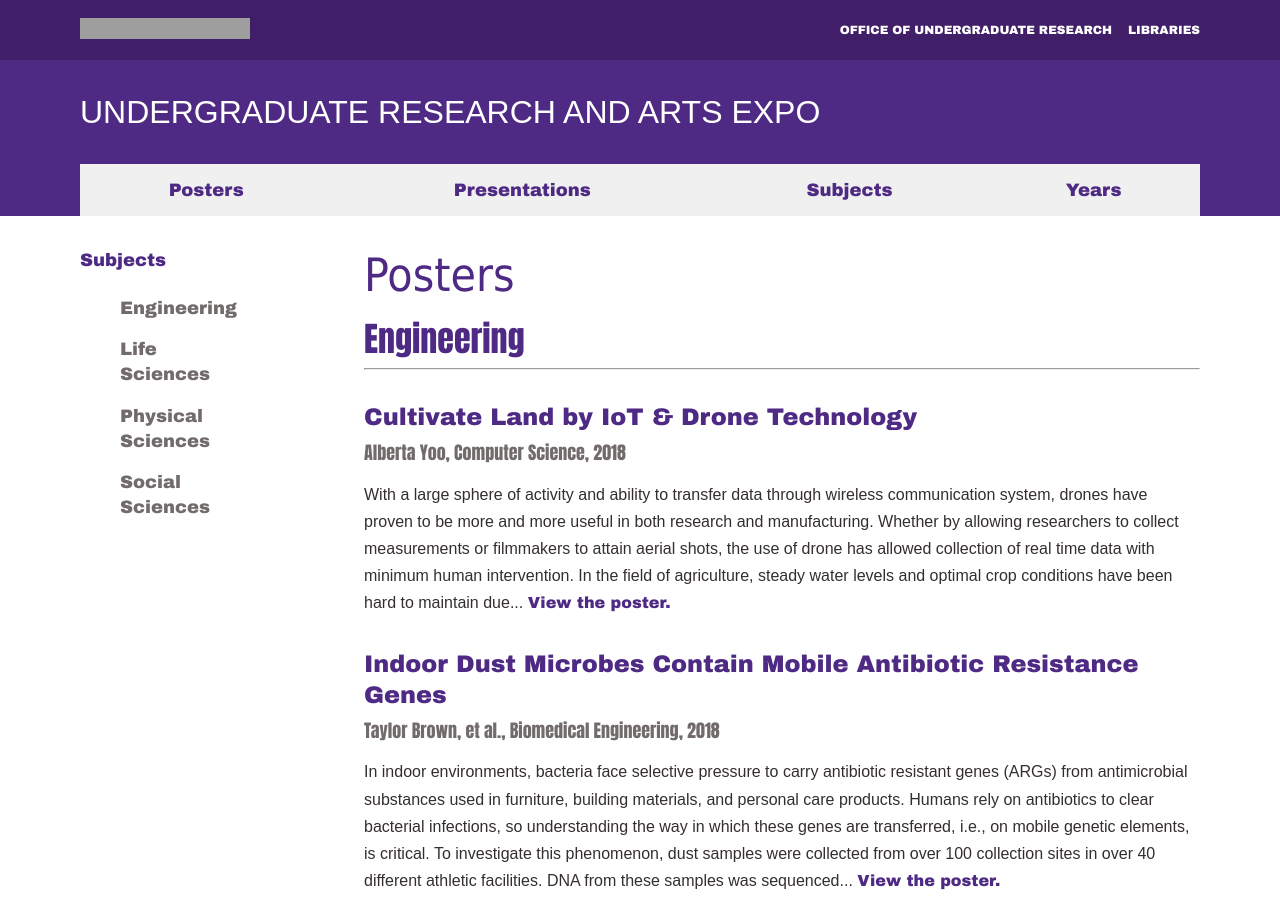
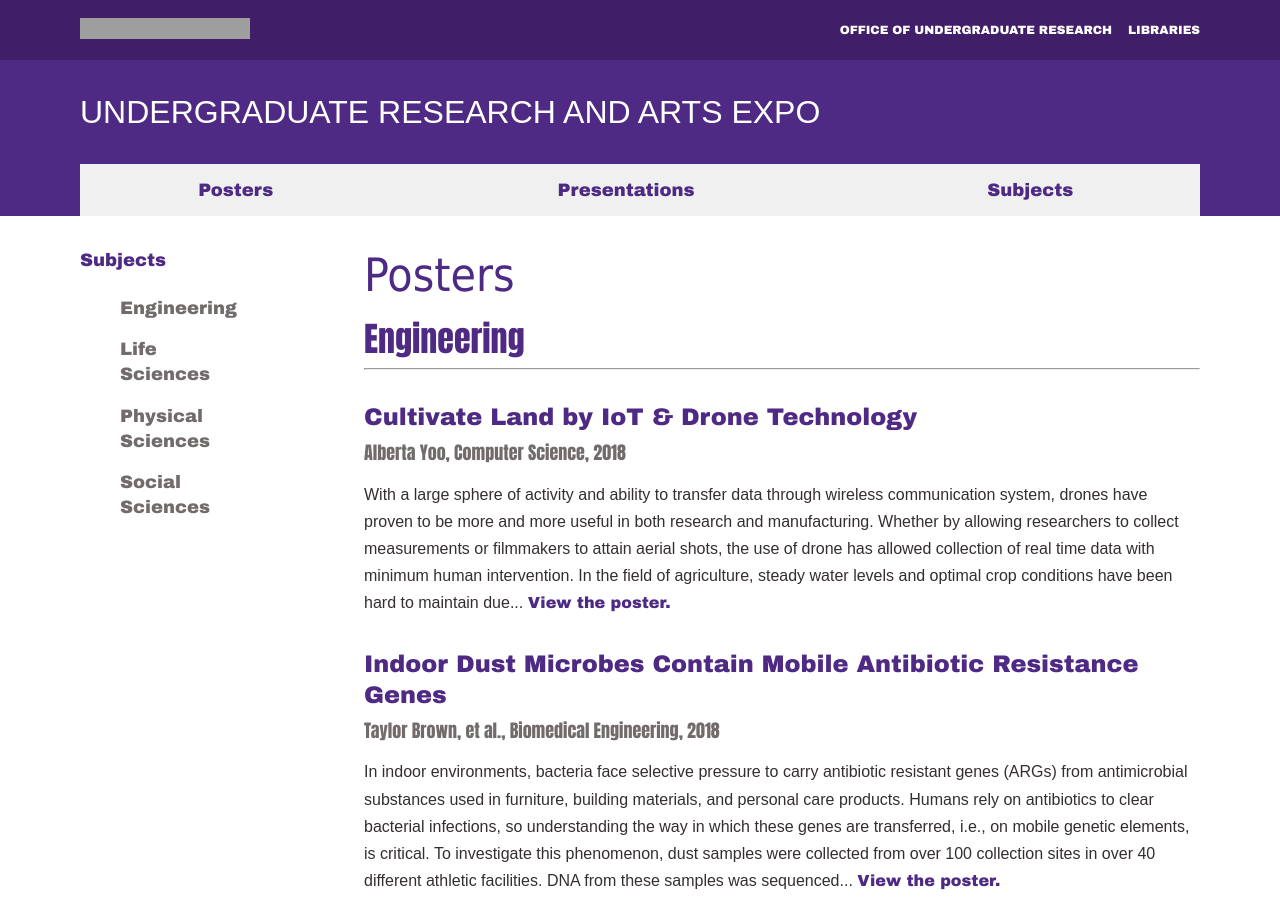
Before and after one commit to nulib/undergrad-expo, a Jekyll site: the page built from _pages/posters.html, in a window 1280 px wide and 900 px high. Built offline with Jekyll 4.4.1, drawn with Linux system fonts in a browser that asks for light colours; nearby versions of some CDN libraries; some web fonts are replaced; grey boxes are pictures that could not be loaded.

Commit message:
removes years from navigation

```diff
--- a/_data/navigation.yml
+++ b/_data/navigation.yml
@@ -5,5 +5,3 @@ main:
     url: /presentations/
   - title: "Subjects"
     url: /subjects/
-  - title: "Years"
-    url: /years/
```
